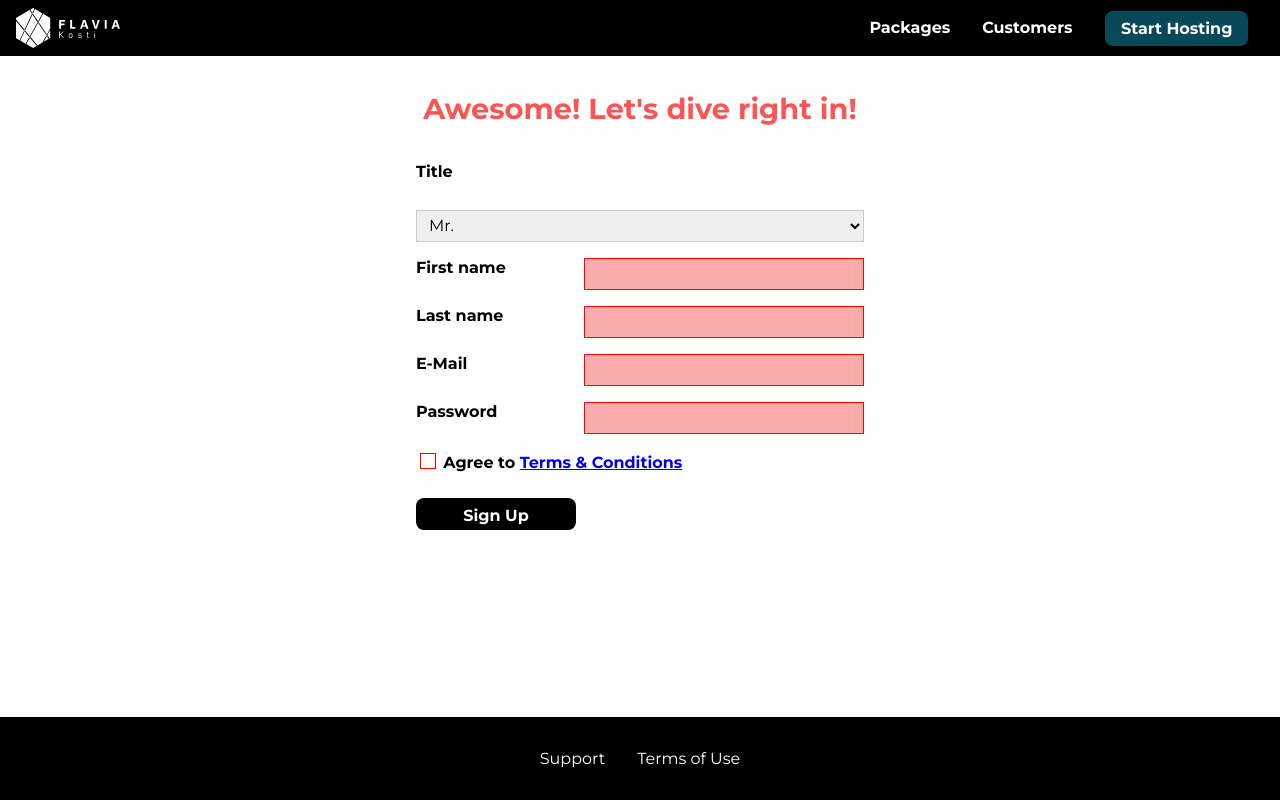
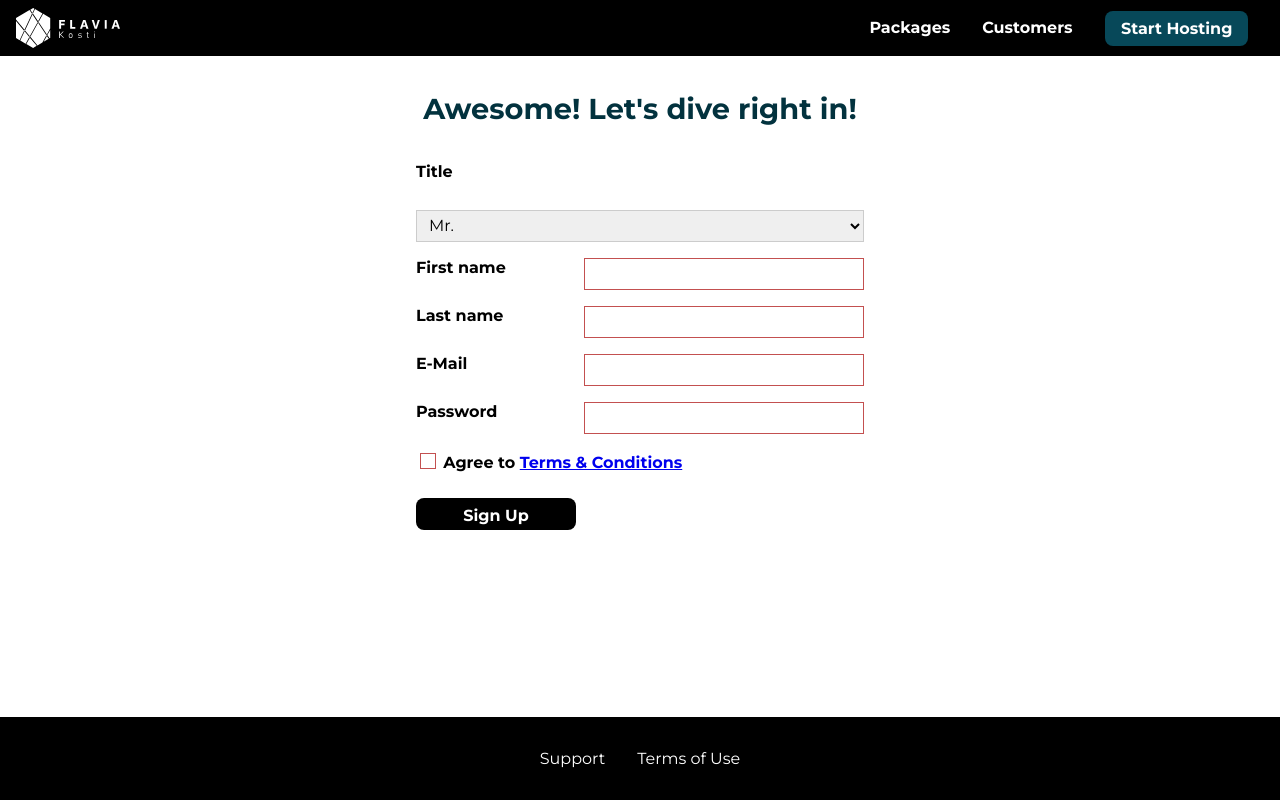
Before and after one commit to flavia3107/css-practicing-the-basics, a plain HTML site: page start-hosting/index.html in a window 1280 px wide. Drawn offline with Linux system fonts and the light colour scheme.

Commit message:
Css: Final fixes

```diff
--- a/main.css
+++ b/main.css
@@ -163,10 +163,6 @@
   }
 }
 
-/* h1 {
-    font-family: sans-serif;
-} */
-
 .modal {
   position: fixed;
   opacity: 0;
--- a/shared.js
+++ b/shared.js
@@ -6,24 +6,17 @@ var toggleButton = document.querySelector(".toggle-button");
 var mobileNav = document.querySelector(".mobile-nav");
 var ctaButton = document.querySelector(".main-nav__item--cta");
 
-// console.dir(backdrop.style['background-image']);
-
-// console.dir(backdrop);
 for (var i = 0; i < selectPlanButtons.length; i++) {
-  selectPlanButtons[i].addEventListener("click", function() {
-    // modal.style.display = "block";
-    // backdrop.style.display = "block";
-    // modal.className = 'open'; // This will actually overwrite the complete class list
+  selectPlanButtons[i].addEventListener("click", function () {
     modal.classList.add("open");
     backdrop.style.display = "block";
-    setTimeout(function() {
+    setTimeout(function () {
       backdrop.classList.add("open");
     }, 10);
   });
 }
 
-backdrop.addEventListener("click", function() {
-  // mobileNav.style.display = 'none';
+backdrop.addEventListener("click", function () {
   mobileNav.classList.remove("open");
   closeModal();
 });
@@ -33,35 +26,31 @@ if (modalNoButton) {
 }
 
 function closeModal() {
-  //   backdrop.style.display = "none";
-  //   modal.style.display = "none";
   if (modal) {
     modal.classList.remove("open");
   }
   backdrop.classList.remove("open");
-  setTimeout(function() {
+  setTimeout(function () {
     backdrop.style.display = "none";
   }, 200);
 }
 
-toggleButton.addEventListener("click", function() {
-  // mobileNav.style.display = 'block';
-  // backdrop.style.display = 'block';
+toggleButton.addEventListener("click", function () {
   mobileNav.classList.add("open");
   backdrop.style.display = "block";
-  setTimeout(function() {
+  setTimeout(function () {
     backdrop.classList.add("open");
   }, 10);
 });
 
-ctaButton.addEventListener('animationstart', function(event) {
+ctaButton.addEventListener('animationstart', function (event) {
   console.log('Animation started', event);
 })
 
-ctaButton.addEventListener('animationend', function(event) {
+ctaButton.addEventListener('animationend', function (event) {
   console.log('Animation ended', event);
 })
 
-ctaButton.addEventListener('animationiteration', function(event) {
+ctaButton.addEventListener('animationiteration', function (event) {
   console.log('Animation iteration', event);
 })
--- a/shared.prod.css
+++ b/shared.prod.css
@@ -27,12 +27,10 @@ body {
     "header"
     "main"
     "footer";
-  /* padding-top: 3.5rem; */
   height: 100%;
 }
 
 main {
-  /* grid-row: 2 / 3; */
   -ms-grid-row: 2;
   -ms-grid-column: 1;
   grid-area: main;
@@ -174,7 +172,6 @@ main {
   background: black;
   padding: 2rem;
   margin-top: 3rem;
-  /* grid-row: 3 / 4; */
   -ms-grid-row: 3;
   -ms-grid-column: 1;
   grid-area: footer;
--- a/start-hosting/start-hosting.css
+++ b/start-hosting/start-hosting.css
@@ -5,7 +5,7 @@ main {
 .signup-title {
     text-align: center;
     font-size: 1.8rem;
-    color: #ff5454;
+    color: #02323e;
 }
 
 .signup-form {
@@ -26,7 +26,6 @@ main {
     width: 100%;
 }
 
-/* .signup-form input[type="checkbox"] */
 .signup-form input[id*="terms"],
 .signup-form input[id*="terms"] + label {
     display: inline-block;
@@ -44,8 +43,7 @@ main {
 .signup-form input:focus,
 .signup-form select:focus {
     outline: none;
-    background: #d8f3df;
-    border-color: #2ddf5c;
+    border-color: #02323e !important;
 }
 
 .signup-form input[type="checkbox"] {
@@ -59,15 +57,15 @@ main {
 }
 
 .signup-form input[type="checkbox"]:checked {
-    background: #2ddf5c;
+    background: #02323e;
+    color: #fff;
     border: #383c3f;
 }
 
 .signup-form input.invalid,
 .signup-form select.invalid,
 .signup-form :invalid {
-    border-color: red !important;
-    background: #faacac;
+    border-color: #c35050 !important;
 }
 
 .signup-form button[type="submit"] {
```
